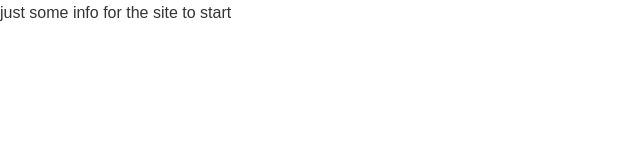
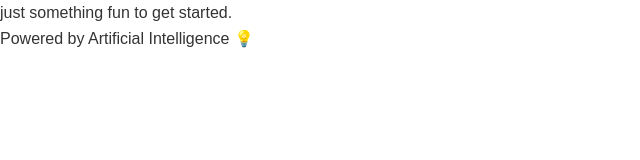
Before and after one commit to geektx/AIPage-Test, a plain HTML site: page index.html in a window 1280 px wide. Shown: the whole page, without its empty margins (0-640 px from the left). Drawn offline with Linux system fonts and the light colour scheme.

Commit message:
Update index.html

```diff
--- a/index.html
+++ b/index.html
@@ -7,7 +7,10 @@
     <link rel="stylesheet" href="css/style.css">
 </head>
 <body>
-just some info for the site to start
+just something fun to get started.
+
+<div id="ai-message"></div>
+
 </body>
 <script src="js/script.js"></script>
 </html>
```
